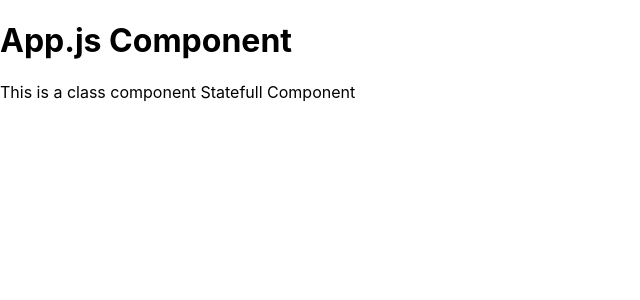
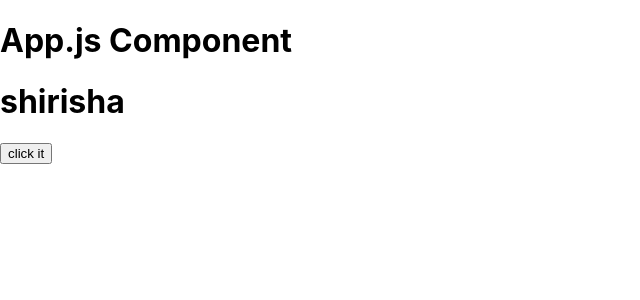
Before and after one commit to shirishagit/REACT-2, a React (Create React App) app in the folder react9/: page / in a window 1280 px wide. Shown: the top 300 px of the page, without its empty margins (0-640 px from the left). Built offline with nearby package versions, Linux system fonts and the light colour scheme.

Commit message:
functional update

```diff
--- a/react9/src/App.js
+++ b/react9/src/App.js
@@ -1,13 +1,13 @@
 import react from "react";
-// import One from "./PRACTICE/FUNCTIONAL COMPONENT/0ne";
-import One from "./PRACTICE/CLASS COMPONENT/One";
+import One from "./PRACTICE/FUNCTIONAL COMPONENT/0ne";
+// import One from "./PRACTICE/CLASS COMPONENT/One";
 
 function App() {
   return (
     <div className="App">
       <h1>App.js Component</h1>
-      {/* <One name="Object" used=" is Stateless component"/> */}
-      <One name="Statefull" used="Component"/>
+      <One name="Object" used=" is Stateless component"/>
+      {/* <One name="Statefull" used="Component"/> */}
     </div>
   );
 }
--- a/react9/src/PRACTICE/FUNCTIONAL COMPONENT/0ne.js
+++ b/react9/src/PRACTICE/FUNCTIONAL COMPONENT/0ne.js
@@ -1,13 +1,18 @@
-import react from "react";
+import react, { use, useState } from "react";
 
-const One = props =>{
-    console.log(props)
+const One = () =>{
+  const[data,update] =useState("shirisha")
+    function dataUpdate(){
+        update("sai")
+    }
     return(
-        <div>
-           <h1>Functional compounent {props.name}  { props.used}</h1>
-        </div>
+       <div>
+        <h1>{data}</h1>
+        <button onClick={dataUpdate}>click it</button>
 
+       </div>
     )
+
 }
 
 export default One;
```
